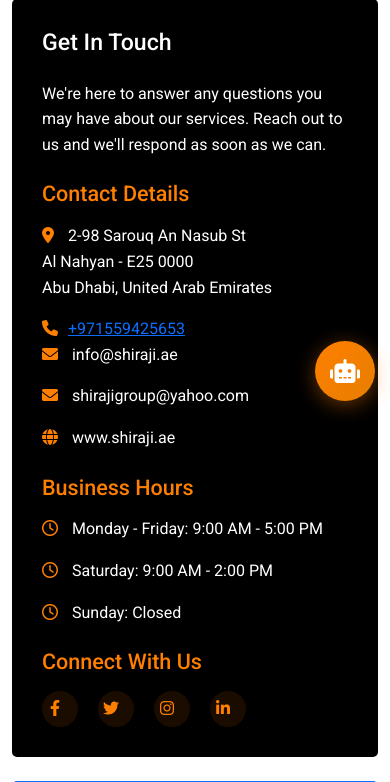
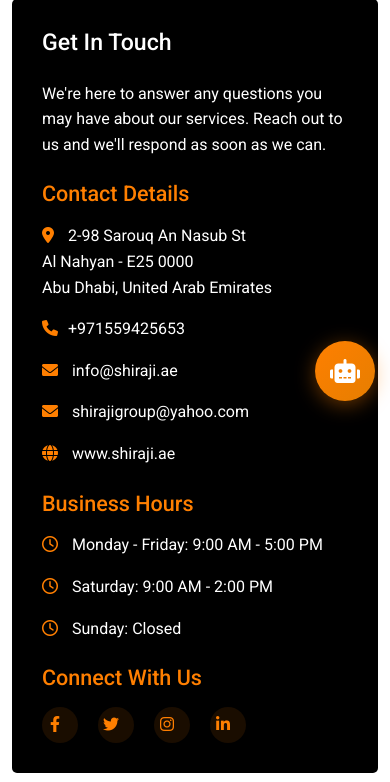
Before and after one commit to dev-shajid/shiraji, a Django app: page /contact/ in a window 390 px wide. Shown: the part 428-1210 px from the top of the page. Run offline with Django 4.2, Linux system fonts and the light colour scheme.

Commit message:
fix: Update contact information to include new email address and adjust phone link formatting

```diff
--- a/core/templates/core/base.html
+++ b/core/templates/core/base.html
@@ -165,6 +165,7 @@
                         <p><i class="fas fa-map-marker-alt me-2"></i> 2-98 Sarouq An Nasub St<br>Al Nahyan - E25 0000<br>Abu Dhabi, UAE</p>
                         <p><i class="fas fa-phone me-2"></i> +971559425653</p>
                         <p><i class="fas fa-envelope me-2"></i> info@shiraji.ae</p>
+                        <p><i class="fas fa-envelope me-2"></i> shirajigroup@yahoo.com</p>
                         <p><i class="fas fa-globe me-2"></i> www.shiraji.ae</p>
                     </address>
                     <div class="social-icons">
--- a/core/templates/core/contact.html
+++ b/core/templates/core/contact.html
@@ -23,7 +23,7 @@
                     <div class="mt-4">
                         <h4 class="mb-3">Contact Details</h4>
                         <p><i class="fas fa-map-marker-alt"></i> 2-98 Sarouq An Nasub St<br>Al Nahyan - E25 0000<br>Abu Dhabi, United Arab Emirates</p>
-                        <a href='tel:+971559425653'><i class="fas fa-phone"></i>+971559425653</a>
+                        <p><i class="fas fa-phone"></i>+971559425653</p>
                         <p><i class="fas fa-envelope"></i> info@shiraji.ae</p>
                         <p><i class="fas fa-envelope"></i> shirajigroup@yahoo.com</p>
                         <p><i class="fas fa-globe"></i> www.shiraji.ae</p>
```
